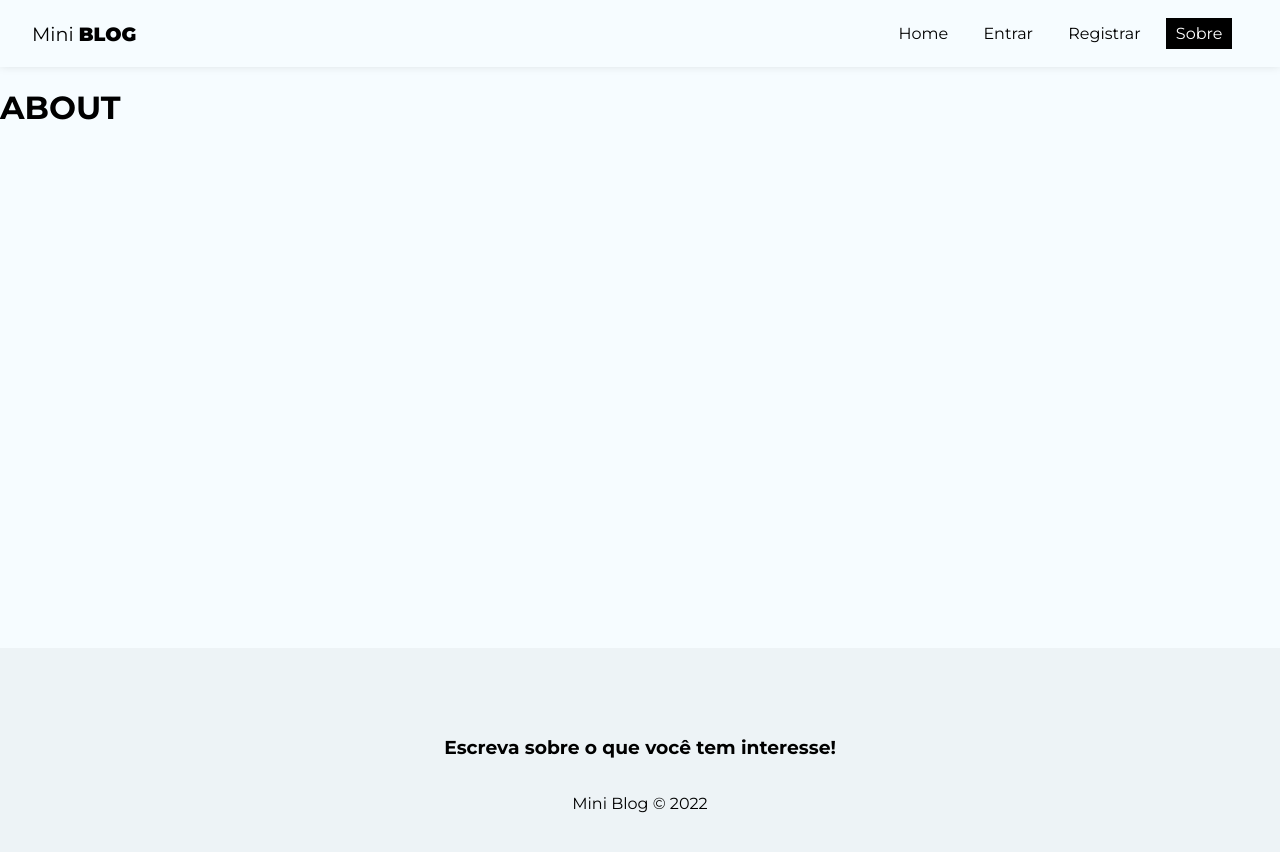
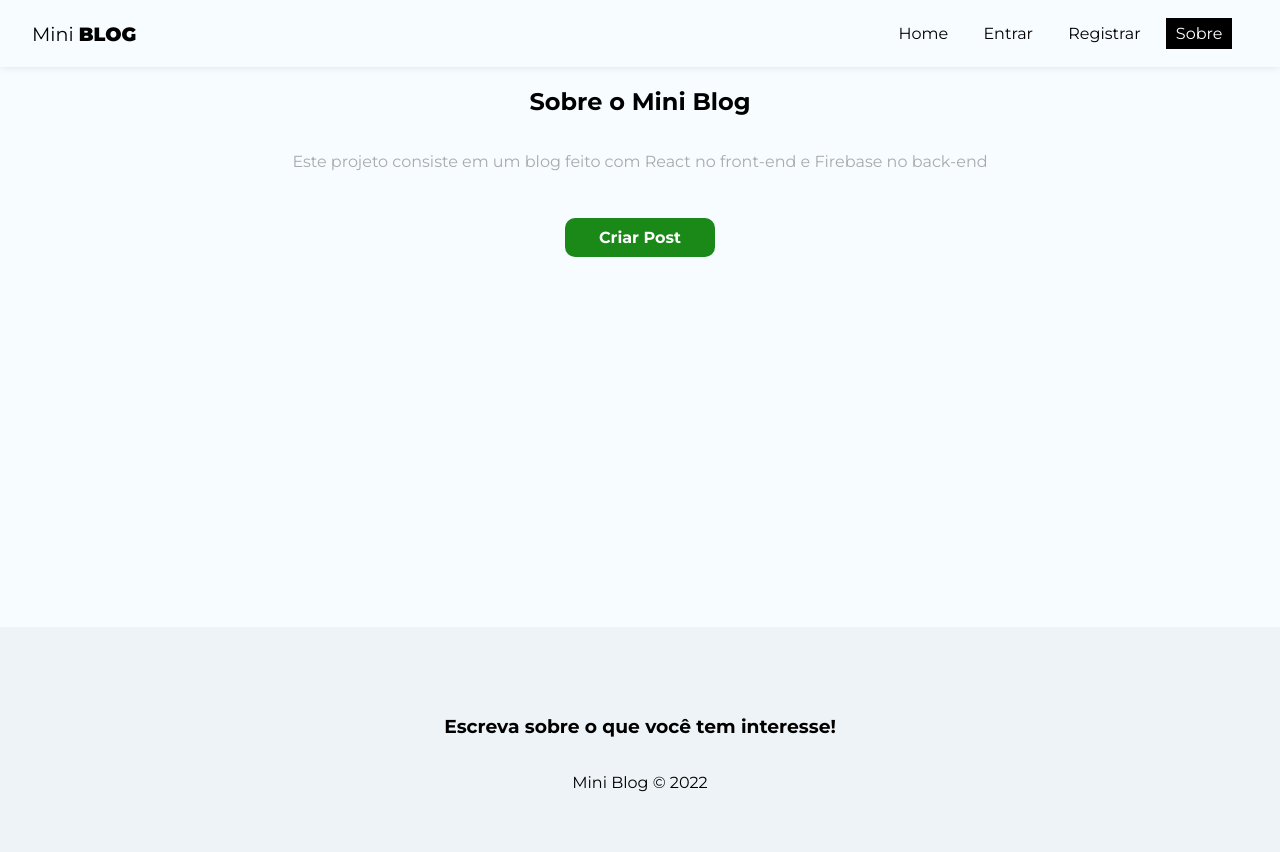
Before and after one commit to PedroSS11/miniblog-react, a React (Create React App) app: page /about in a window 1280 px wide. Shown: the top 852 px of the page. Built offline with nearby package versions, Linux system fonts and the light colour scheme; no server answers.

Commit message:
fazendo logout

```diff
--- a/src/App.js
+++ b/src/App.js
@@ -52,16 +52,16 @@
   return (
     <div className="App">
       <AuthProvider value={{user}}>
-        <BrowserRouter >
+        <BrowserRouter>
         <Navbar/>
           <div className="container">
             <Routes>
               <Route path='/' element={<Home/>}/>
               <Route path='/about' element={<About/>}/>
-              <Route path='/login' element={<Login/>}/>
-              <Route path='/register' element={<Register/>}/>
-              <Route path='/posts/create' element={<CreatePost/>}/>
-              <Route path='/dashboard' element={<Dashboard/>}/>
+              <Route path='/login' element={!user ? <Login/> : <Navigate to='/' />}/>
+              <Route path='/register' element={!user ? <Register/> : <Navigate to='/' />}/>
+              <Route path='/posts/create' element={user ? <CreatePost/> : <Navigate to='/login' />}/>
+              <Route path='/dashboard' element={user ? <Dashboard/> : <Navigate to='/login' />}/>
             </Routes>
           </div>
           <Footer/>
--- a/src/hooks/useAuthentication.js
+++ b/src/hooks/useAuthentication.js
@@ -20,6 +20,7 @@
     const [cancelled, setCancelled] = useState(false)
 
     const auth = getAuth()
+
     function checkIfIsCancelled () {
         if(cancelled) {
             return
@@ -66,6 +67,13 @@
 
     }
 
+
+    //LOGOUT
+    const logout = () => {
+        checkIfIsCancelled();
+        signOut(auth)
+    }
+
     useEffect(() => {
         return () => setCancelled(true)
     }, [])
@@ -74,7 +82,8 @@
         auth,
         createUser,
         error,
-        loading
+        loading,
+        logout
     }
 
 };
--- a/src/pages/About/About.jsx
+++ b/src/pages/About/About.jsx
@@ -1,11 +1,14 @@
 import React from 'react'
+import { Link } from 'react-router-dom'
 // CSS
 import styles from './About.module.css'
 
 const About = () => {
   return (
-    <div>
-        <h1>ABOUT</h1>
+    <div className={styles.about}>
+        <h2>Sobre o Mini <span>Blog</span></h2>
+        <p>Este projeto consiste em um blog feito com React no front-end e Firebase no back-end</p>
+        <Link to='/posts/create' className='btn'>Criar Post</Link>
     </div>
   )
 }
--- a/src/pages/About/About.module.css
+++ b/src/pages/About/About.module.css
@@ -0,0 +1,17 @@
+.about {
+    text-align: center;
+    display: flex;
+    flex-direction: column;
+    align-items: center;
+}
+
+.about p {
+    color: #aaa;
+    margin-bottom: 2em;
+}
+
+.about a {
+    display: block;
+    margin-top: 15px;
+    padding: 10px 15px;
+}
```
